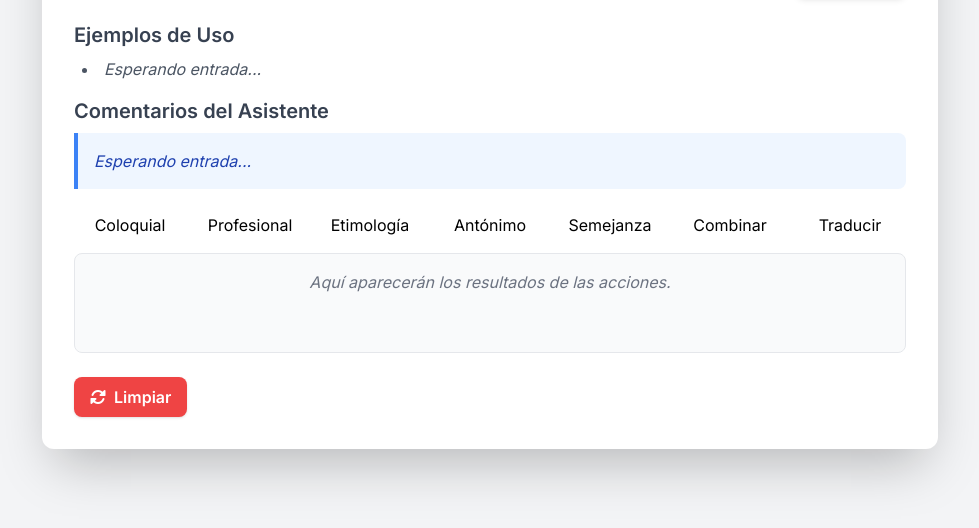
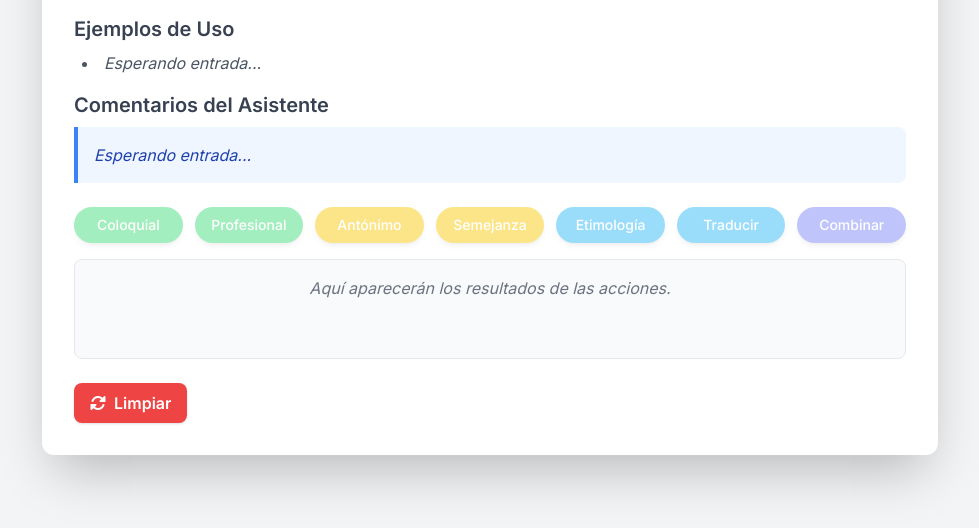
Before and after one commit to informesrd-beep/asistente-linguistico, a plain HTML site: page index.html in a window 1280 px wide. Shown: the part 248-776 px from the top of the page, without its empty margins (150-1129 px from the left). Drawn offline with nearby package versions, Linux system fonts and the light colour scheme.

Commit message:
Update index.html

```diff
--- a/index.html
+++ b/index.html
@@ -36,11 +36,6 @@
         /* Ocultar elementos por defecto */
         .hidden {
             display: none;
-        }
-
-        /* Estilos para los botones de acción */
-        .action-btn {
-            @apply w-full bg-gray-100 text-gray-700 font-medium py-2 px-3 rounded-lg text-sm hover:bg-gray-200 transition-colors disabled:opacity-50 disabled:cursor-not-allowed;
         }
 
         /* Se eliminaron los estilos del modal de Keep */
@@ -85,15 +80,26 @@
             </div>
         </div>
 
-        <!-- 7 Botones de Acciones -->
-        <div class="grid grid-cols-2 md:grid-cols-4 lg:grid-cols-7 gap-2 mb-4">
-            <button id="btn-colloquial" class="action-btn" disabled>Coloquial</button>
-            <button id="btn-professional" class="action-btn" disabled>Profesional</button>
-            <button id="btn-etymology" class="action-btn" disabled>Etimología</button>
-            <button id="btn-antonym" class="action-btn" disabled>Antónimo</button>
-            <button id="btn-synonym" class="action-btn" disabled>Semejanza</button>
-            <button id="btn-combine" class="action-btn" disabled>Combinar</button>
-            <button id="btn-translate" class="action-btn" disabled>Traducir</button>
+        <!--
+          ¡CAMBIOS AQUÍ!
+          7 Botones de Acciones con forma "rectangular ovalada" (rounded-full) y colores pastel.
+          Se aumentó el gap-x a 3 para más espacio.
+        -->
+        <div class="grid grid-cols-2 md:grid-cols-4 lg:grid-cols-7 gap-3 mb-4">
+            <!-- Grupo 1: Verde Pastel -->
+            <button id="btn-colloquial"   class="w-full text-white font-medium py-2 px-3 rounded-full text-sm shadow-md hover:shadow-lg transition-all transform hover:scale-105 disabled:opacity-50 disabled:cursor-not-allowed bg-green-400 hover:bg-green-500" disabled>Coloquial</button>
+            <button id="btn-professional" class="w-full text-white font-medium py-2 px-3 rounded-full text-sm shadow-md hover:shadow-lg transition-all transform hover:scale-105 disabled:opacity-50 disabled:cursor-not-allowed bg-green-400 hover:bg-green-500" disabled>Profesional</button>
+
+            <!-- Grupo 2: Amarillo Pastel -->
+            <button id="btn-antonym"      class="w-full text-white font-medium py-2 px-3 rounded-full text-sm shadow-md hover:shadow-lg transition-all transform hover:scale-105 disabled:opacity-50 disabled:cursor-not-allowed bg-yellow-400 hover:bg-yellow-500" disabled>Antónimo</button>
+            <button id="btn-synonym"      class="w-full text-white font-medium py-2 px-3 rounded-full text-sm shadow-md hover:shadow-lg transition-all transform hover:scale-105 disabled:opacity-50 disabled:cursor-not-allowed bg-yellow-400 hover:bg-yellow-500" disabled>Semejanza</button>
+
+            <!-- Grupo 3: Azul Pastel -->
+            <button id="btn-etymology"    class="w-full text-white font-medium py-2 px-3 rounded-full text-sm shadow-md hover:shadow-lg transition-all transform hover:scale-105 disabled:opacity-50 disabled:cursor-not-allowed bg-sky-400 hover:bg-sky-500" disabled>Etimología</button>
+            <button id="btn-translate"    class="w-full text-white font-medium py-2 px-3 rounded-full text-sm shadow-md hover:shadow-lg transition-all transform hover:scale-105 disabled:opacity-50 disabled:cursor-not-allowed bg-sky-400 hover:bg-sky-500" disabled>Traducir</button>
+
+            <!-- Grupo 4: Indigo Pastel -->
+            <button id="btn-combine"      class="w-full text-white font-medium py-2 px-3 rounded-full text-sm shadow-md hover:shadow-lg transition-all transform hover:scale-105 disabled:opacity-50 disabled:cursor-not-allowed bg-indigo-400 hover:bg-indigo-500" disabled>Combinar</button>
         </div>
 
         <!-- Contenedores Ocultos para Combinar y Traducir -->
```
